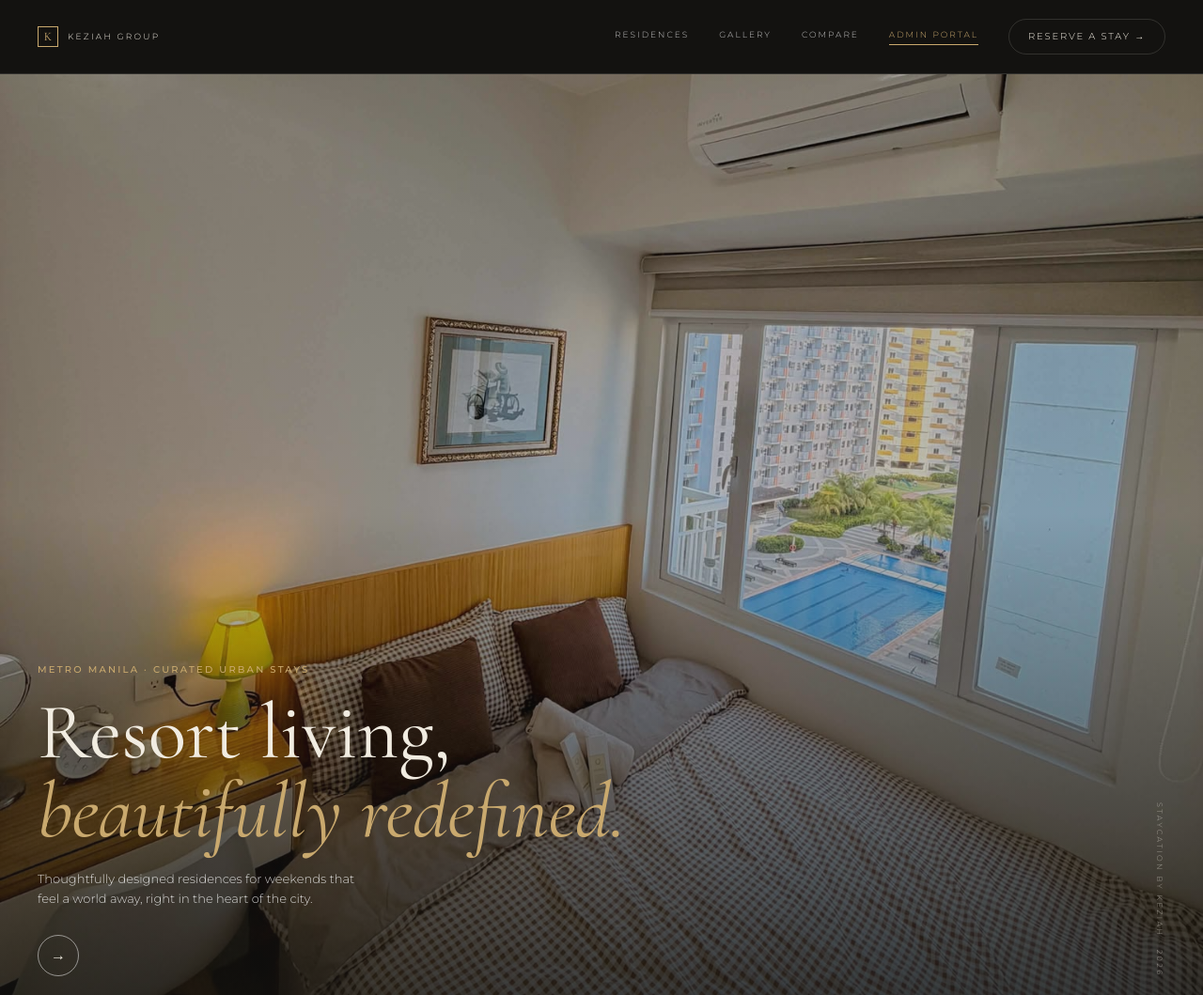
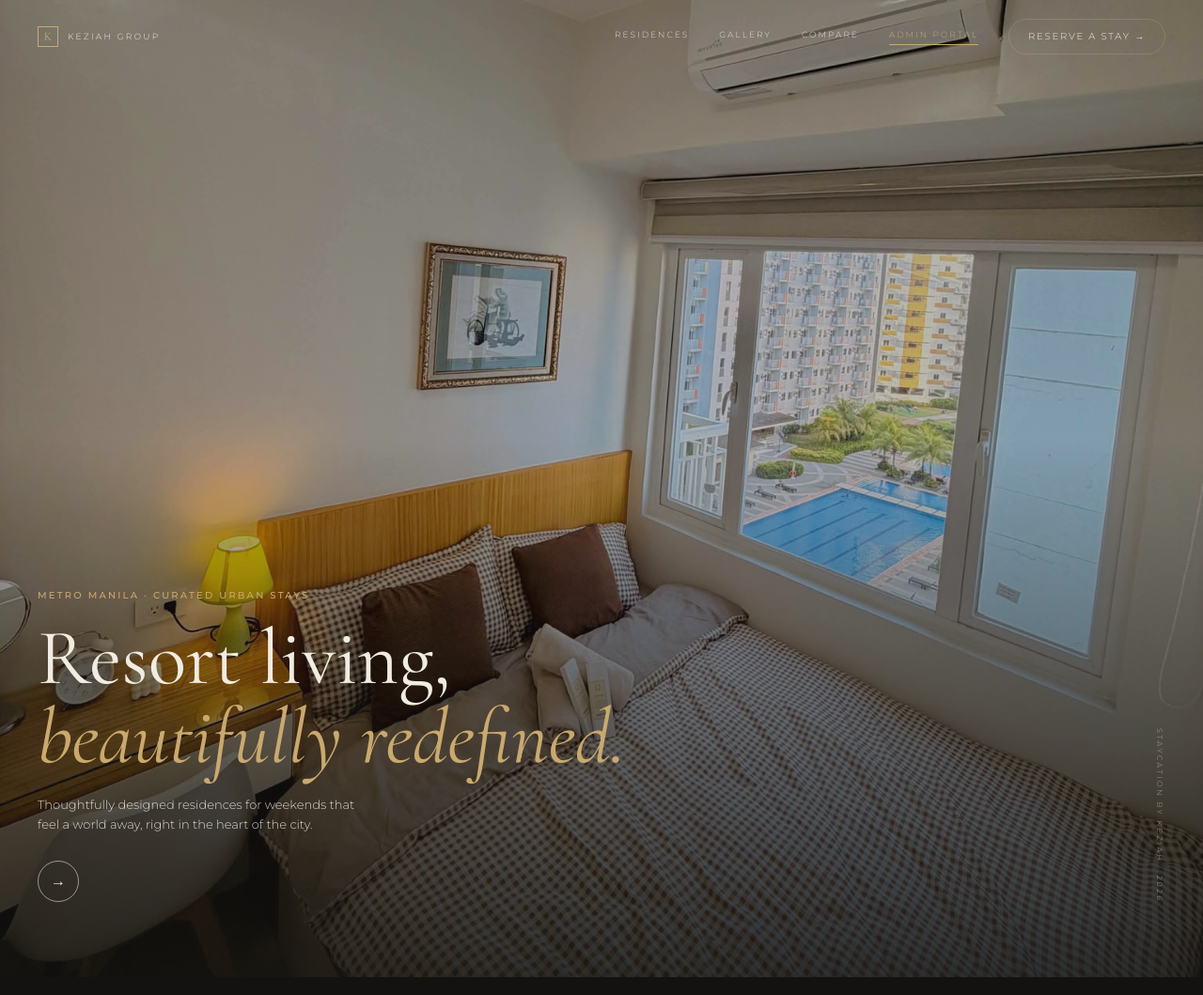
Before and after one commit to Reinzihardt/WEB-TOOLS-WEBSITE-PROJ, a plain HTML site: page ForPresent/index.html in a window 1280 px wide. Shown: the top 1059 px of the page at 94% size. Drawn offline with nearby package versions, Linux system fonts and the light colour scheme.

Commit message:
Background nav bar

```diff
--- a/ForPresent/style.css
+++ b/ForPresent/style.css
@@ -180,11 +180,12 @@ button {
 
 /* ---------- Header ---------- */
 .site-header {
-  position: sticky;
+  position: fixed;
   top: 0;
+  left: 0;
+  width: 100%;
   z-index: 1000;
-  background-color: var(--ink);
-  border-bottom: 1px solid var(--line);
+  background: transparent;
 }
 .header-inner {
   display: flex;
```
